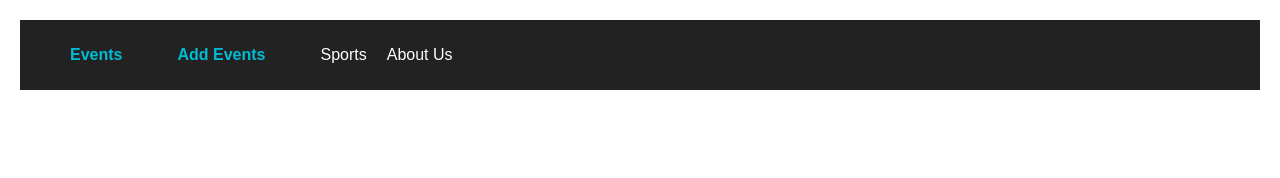
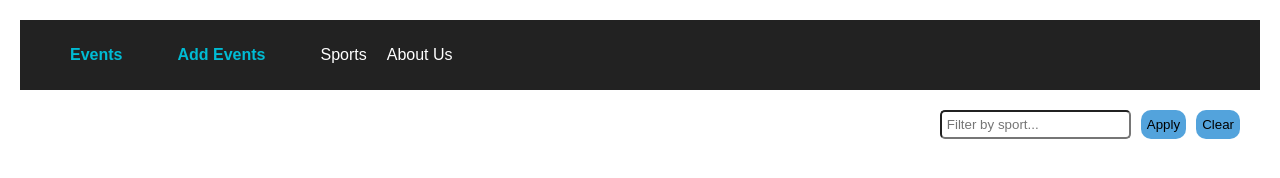
Before and after one commit to EFEOZTRK/sports-events-api, a website: page public/index.html in a window 1280 px wide. Drawn offline with Linux system fonts and the light colour scheme; no server answers.

Commit message:
implement frontend filtering by sport with dynamic rendering

```diff
--- a/public/index.html
+++ b/public/index.html
@@ -46,6 +46,12 @@
       </div>
     </nav>
 
+    <div id="filter-container">
+      <input type="text" id="sport-filter" placeholder="Filter by sport..." />
+      <button id="apply-filter">Apply</button>
+      <button id="clear-filter">Clear</button>
+    </div>
+
     <div id="events-container"></div>
 
     <div id="form-container" class="hidden">
--- a/public/script.js
+++ b/public/script.js
@@ -1,4 +1,4 @@
-
+let allEvents = []
 
 async function fetchEvents(){
     try{
@@ -6,7 +6,7 @@ async function fetchEvents(){
      const data = await res.json();
 
      console.log(data)
-
+     allEvents = data.events
      renderEvents(data.events)
     }
     catch(err){
@@ -83,3 +83,23 @@ form.addEventListener("submit", async (e) => {
   // refetch events after adding a new one
   fetchEvents();
 });
+
+// Filter functionality
+
+const applyBtn = document.getElementById("apply-filter");
+const clearBtn = document.getElementById("clear-filter");
+
+applyBtn.addEventListener("click", () => {
+  const value = document.getElementById("sport-filter").value.toLowerCase();
+
+  const filtered = allEvents.filter(event =>
+    event.sport.toLowerCase().includes(value)
+  );
+
+  renderEvents(filtered);
+});
+
+clearBtn.addEventListener("click", () => {
+  document.getElementById("sport-filter").value = "";
+  renderEvents(allEvents);
+});
--- a/public/style.css
+++ b/public/style.css
@@ -87,3 +87,28 @@
   border: none;
   font-size: 18px;
 }
+/* Filter container css start */
+#filter-container {
+  margin: 20px;
+  display: flex;
+  justify-content: flex-end;
+  gap: 10px;
+}
+
+#filter-container #sport-filter{
+  padding: 5px;
+  border-radius: 5px;
+}
+
+#filter-container button{
+  padding: 6px;
+  border-radius: 10px;
+  border: none;
+  cursor: pointer;
+  background-color: #0077ccac;
+  transition: 0.2s;
+}
+
+#filter-container button:hover{
+  transform: translateY(-2px);
+}
```
